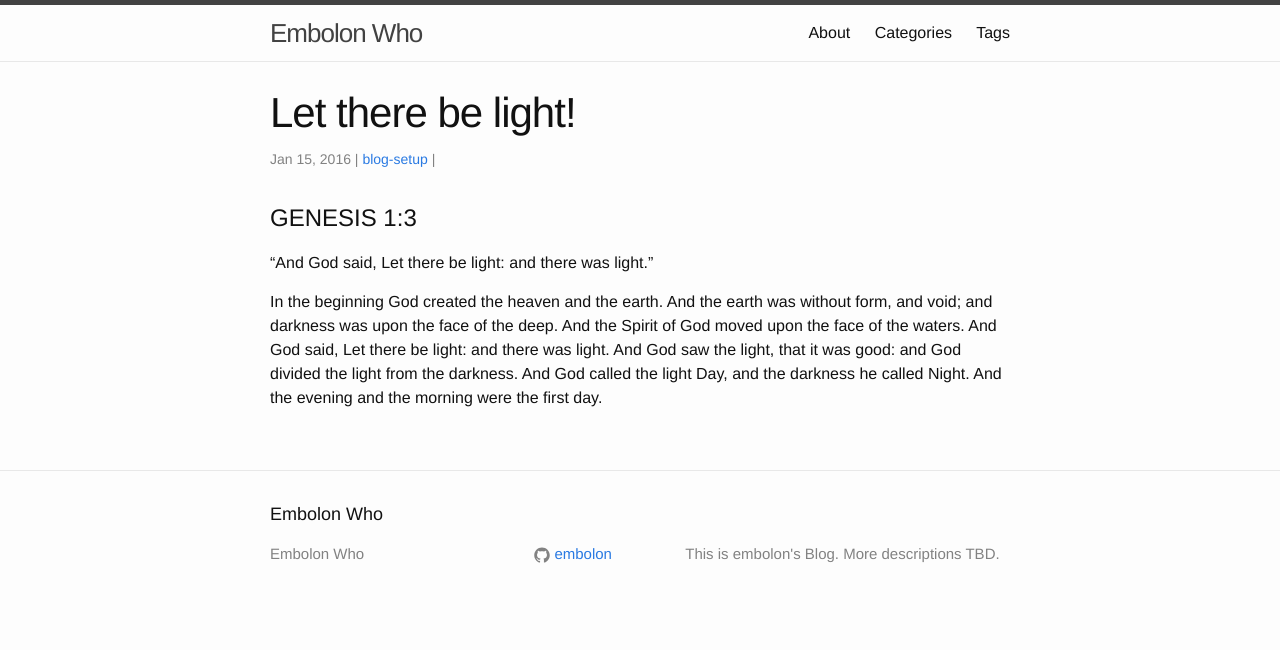
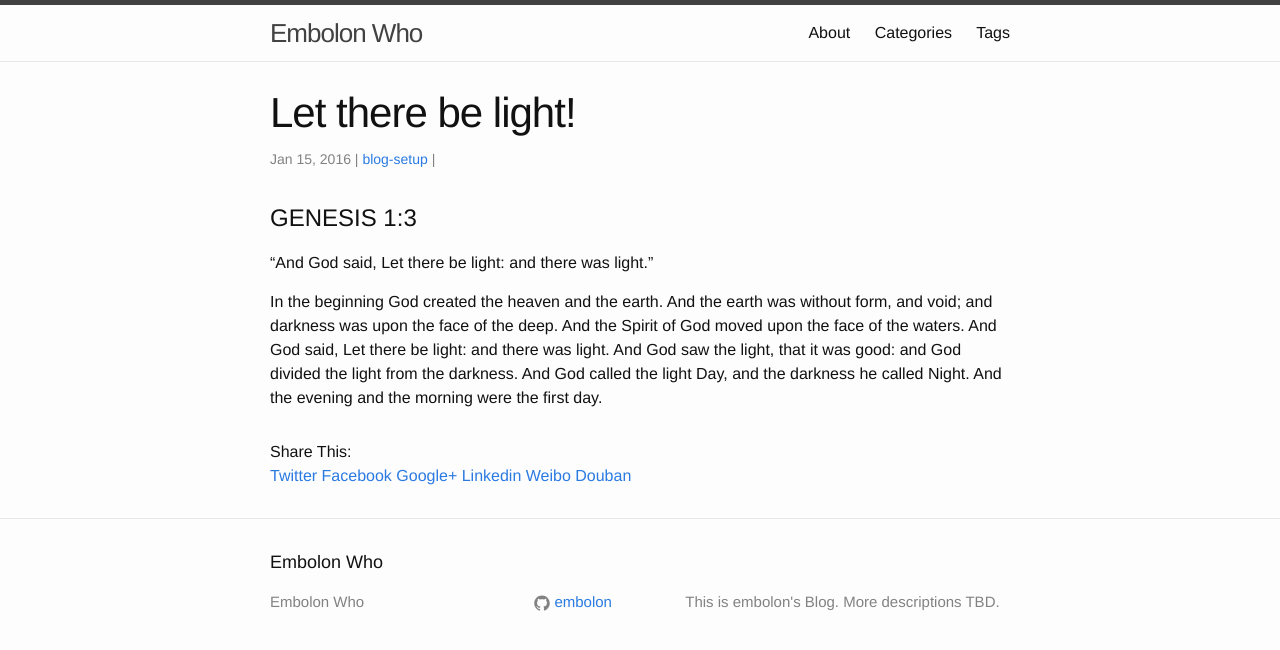
Before and after one commit to embolon/embolon.github.io, a Jekyll site: the page built from _posts/2016-01-15-let-there-be-light.markdown, in a window 1280 px wide. Shown: the top 650 px of the page. Built offline with Jekyll 4.4.1, drawn with Linux system fonts in a browser that asks for light colours.

Commit message:
added basic social share feature, TBD sns icons

```diff
--- /dev/null
+++ b/_includes/share.html
@@ -0,0 +1,20 @@
+{% assign tagStr = '' %}
+{% capture url %}{{ site.url }}{{ page.url }}{% endcapture %}
+
+{% for tag in page.tags %}
+    {% capture len %}{{ tagStr | append: tag | append: page.title | append: page.subtitle }}{% endcapture %}
+    {% if len.size < 100 %}
+    {% capture tagStr %}{{ tagStr }},{{ tag }}{% endcapture %}
+    {% endif %}
+{% endfor %}
+
+Share This:
+
+<div class="social-share">
+    <a class="social-share-element social-twitter" href="https://twitter.com/intent/tweet?text={% if page.subtitle != null %}{{ page.subtitle }} {% endif %}{{ page.title }}&url={{ url }}&via=embolon_tweet&hashtags={{ tagStr }}" target="_blank" title="Share this post on Twitter" onclick="_gaq.push(['_trackEvent', 'Share', 'Twitter', window.location.pathname]);">Twitter</a>
+    <a class="social-share-element social-facebook" href="https://www.facebook.com/sharer/sharer.php?t={% if page.subtitle != null %}{{ page.subtitle }} {% endif %}{{ page.title }}&u={{ url }}" target="_blank" title="Share this post on Facebook" onclick="_gaq.push(['_trackEvent', 'Share', 'Facebook', window.location.pathname]);">Facebook</a>
+    <a class="social-share-element social-google" href="https://plus.google.com/share?url={{ url }}" target="_blank" title="Share this post on Google Plus" onclick="_gaq.push(['_trackEvent', 'Share', 'GPlus', window.location.pathname]);">Google+</a>
+    <a class="social-share-element social-linkedin" href="http://www.linkedin.com/shareArticle?mini=true&title={% if page.subtitle != null %}{{ page.subtitle }} {% endif %}{{ page.title }}&url={{ url }}&source=http%3a%2f%2fembolon.github.io" target="_blank" title="Share this post on LinkedIn" onclick="_gaq.push(['_trackEvent', 'Share', 'LinkedIn', window.location.pathname]);">Linkedin</a>
+    <a class="social-share-element social-weibo" href="http://v.t.sina.com.cn/share/share.php?title=share a post from +%40embolon+:{% if page.subtitle != null %}{{ page.subtitle }} {% endif %}{{ page.title }}&url={{ url }}{% if page.titleImg != null %}&pic={{ page.titleImg }}{% endif %}" target="_blank" title="Share this post on Sina Weibo" onclick="_gaq.push(['_trackEvent', 'Share', 'Weibo', window.location.pathname]);">Weibo</a>
+    <a class="social-share-element social-douban" href="http://shuo.douban.com/!service/share?href={{ url }}&name={% if page.subtitle != null %}{{ page.subtitle }} {% endif %}{{ page.title }}{% if page.titleImg != null %}&image={{ page.titleImg }}{% endif %}" target="_blank" title="Share this post on Dounban" onclick="_gaq.push(['_trackEvent', 'Share', 'Douban', window.location.pathname]);">Douban</a>
+</div>
--- a/_layouts/post.html
+++ b/_layouts/post.html
@@ -12,6 +12,10 @@ layout: default
     {{ content }}
   </div>
 
+  <div class="social-share">
+    {% include share.html %}
+  </div>
+
   <div class="comments">
     {% include disqus.html %}
   </div>
```
